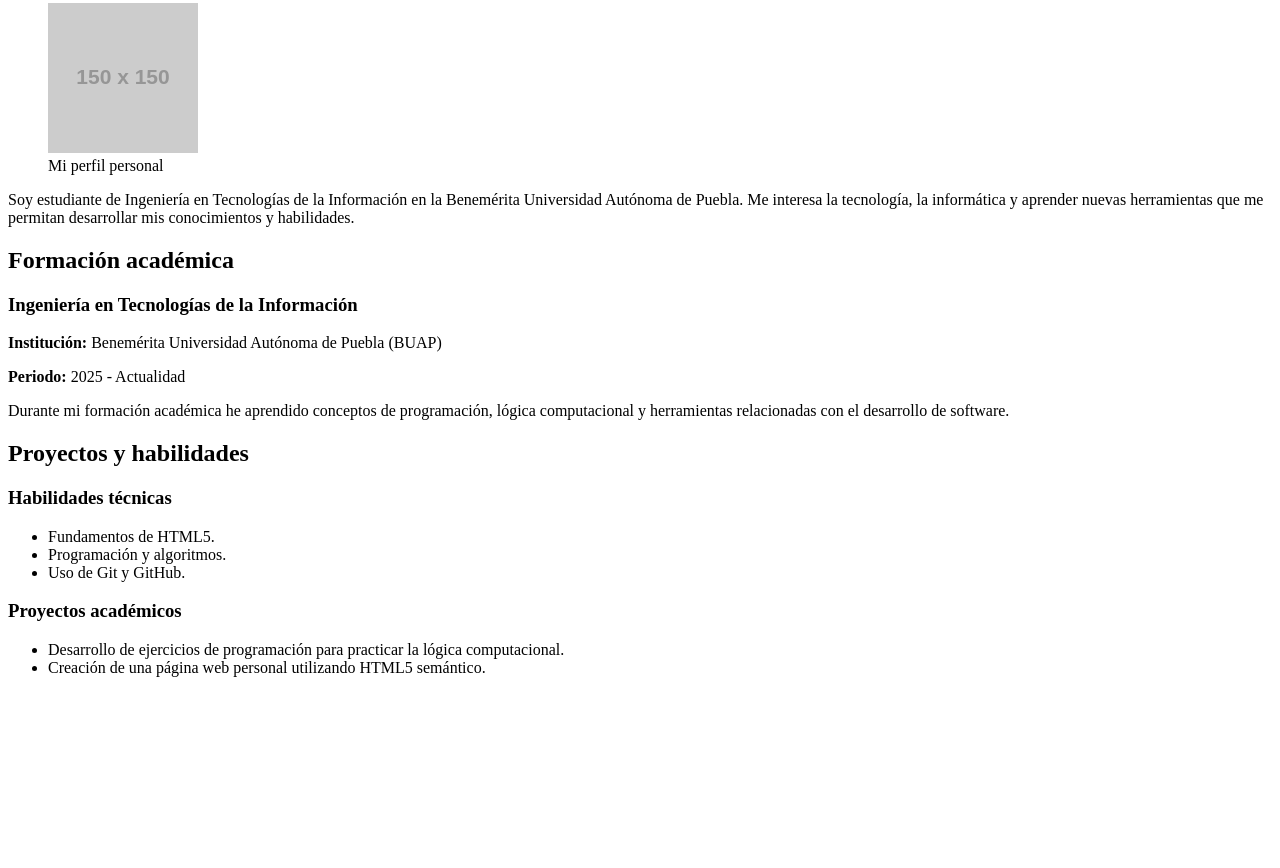
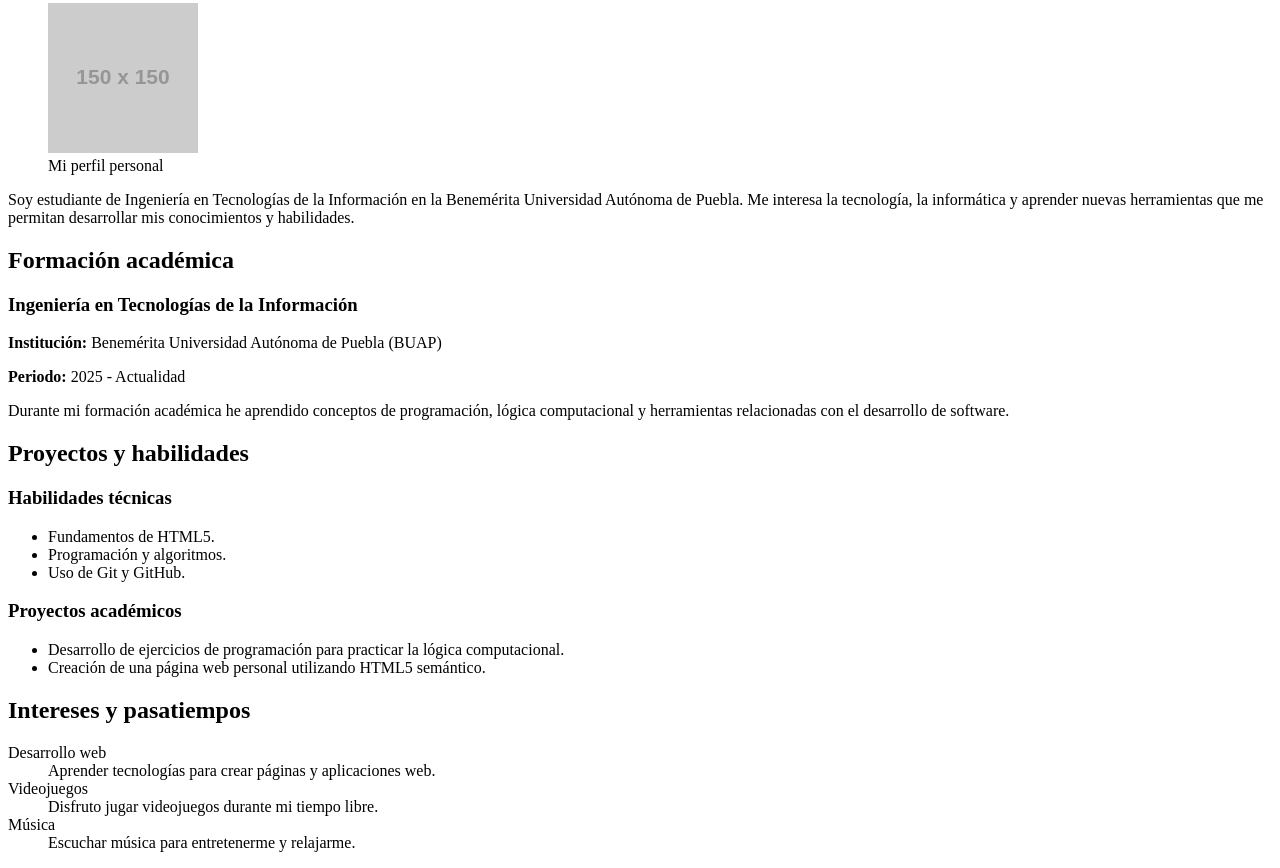
Before and after one commit to ivannssE/hweb, a plain HTML site: page ejemplos/e01/index.html in a window 1280 px wide. Shown: the part 268-1136 px from the top of the page. Before the commit the page ends 961 px from the top, so only its background shows below. Drawn offline with Linux system fonts and the light colour scheme; placeholder pictures from the web are drawn by us.

Commit message:
Bloque 6: agregar intereses personales

```diff
--- a/ejemplos/e01/index.html
+++ b/ejemplos/e01/index.html
@@ -77,3 +77,18 @@
                 <li>Creación de una página web personal utilizando HTML5 semántico.</li>
             </ul>
         </section>
+
+                <section id="intereses">
+            <h2>Intereses y pasatiempos</h2>
+
+            <dl>
+                <dt>Desarrollo web</dt>
+                <dd>Aprender tecnologías para crear páginas y aplicaciones web.</dd>
+
+                <dt>Videojuegos</dt>
+                <dd>Disfruto jugar videojuegos durante mi tiempo libre.</dd>
+
+                <dt>Música</dt>
+                <dd>Escuchar música para entretenerme y relajarme.</dd>
+            </dl>
+        </section>
```
